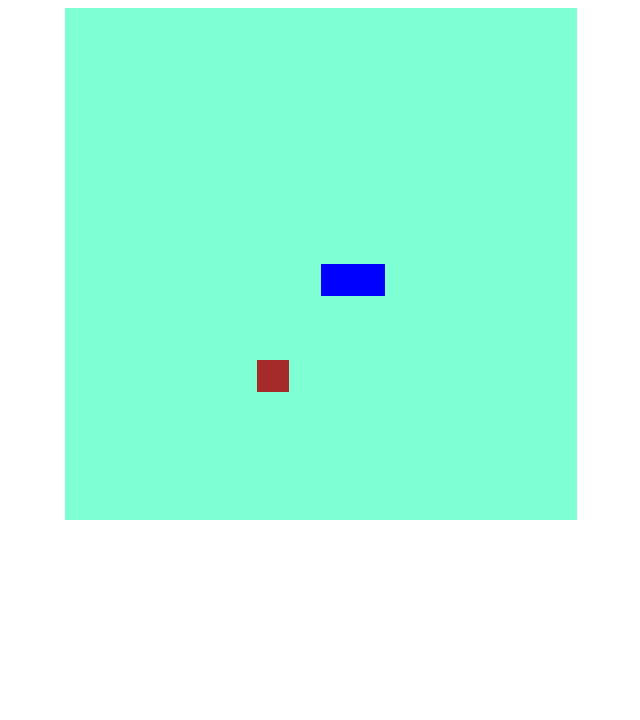
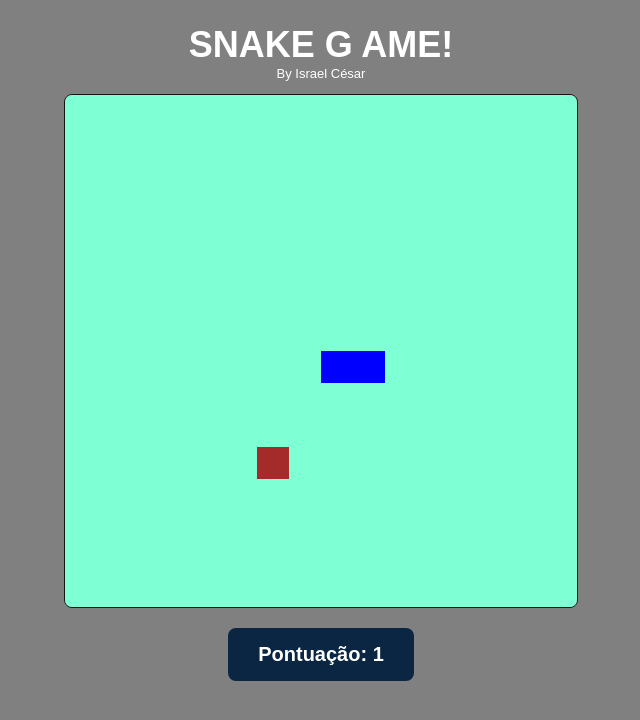
Before and after one commit to israelcesar/jogo_cobrinha_js, a plain HTML site: page index.html in a window 1280 px wide. Shown: the whole page, without its empty margins (319-959 px from the left). Drawn offline with Linux system fonts and the light colour scheme.

Commit message:
Adicionar pontuação e estilização

```diff
--- a/index.html
+++ b/index.html
@@ -10,7 +10,10 @@
     <body>
 
         <div class="jogo">
+            <h1>SNAKE G AME!</h1>
+            <p class="creditos">By Israel César</p>
             <canvas id="snake" width="512" height="512"></canvas>
+            <h3 id="pontuacao" class="pontuacao">Pontuação: 0</h3>
         </div>
 
         <!--
--- a/js/script.js
+++ b/js/script.js
@@ -11,6 +11,7 @@ let food = {
     x: Math.floor(Math.random() * 15 + 1) * box,
     y: Math.floor(Math.random() * 15 + 1) * box
 }
+let pontos = 0;
 
 function criarBG() {
     context.fillStyle = "aquamarine";
@@ -39,11 +40,18 @@ function update(event) {
 }
 
 function iniciarJogo() {
-
     if(snake[0].x > 15 * box && direction == "right") snake[0].x = 0;
     if(snake[0].x < 0 && direction == "left") snake[0].x = 15 * box;
     if(snake[0].y > 15 * box && direction == "down") snake[0].y = 0;
     if(snake[0].y < 0 && direction == "up") snake[0].y = 15 * box;
+
+    for(i = 1; i < snake.length; i++){
+        if(snake[0].x == snake[i].x && snake[0].y == snake[i].y){
+            clearInterval(jogo);
+            alert("Game over :'( \n Você fez " + pontos + " pontos.");
+            location.reload(false);
+        }
+    }
 
     criarBG();
     criarCobrinha();
@@ -63,6 +71,9 @@ function iniciarJogo() {
     else{
         food.x = Math.floor(Math.random() * 15 + 1) * box;
         food.y = Math.floor(Math.random() * 15 + 1) * box;
+
+        pontos++;
+        document.getElementById("pontuacao").innerHTML = ("Pontuação: " + pontos);
     }
 
     let newHead = {
--- a/style/style.css
+++ b/style/style.css
@@ -1,3 +1,47 @@
+body {
+    margin: 0%;
+    padding: 0%;
+
+    height: 90vh;
+    width: auto;
+
+    text-align: center;
+    font-family: Arial, Helvetica, sans-serif;
+    font-size: 18px;
+    color: white;
+
+    background-color: gray;
+}
+
+h1 {
+    margin-bottom: 0%;
+}
+
+.creditos {
+    margin-top: 0;
+    font-size: 13px;
+}
+
 .jogo {
-    text-align: center;
+    display: flex;
+    flex-direction: column;
+    align-items: center;
+    justify-content: center;
 }
+
+.pontuacao {
+    font-size: 20px;
+    background-color: #0A2642;
+    padding: 15px 30px;
+    border-radius: 8px;
+    transition: 0.3s;
+}
+
+.pontuacao:hover {
+    background-color: black;
+}
+
+#snake {
+    border-radius: 8px;
+    border: 1px solid rgb(20, 20, 20);
+}
```
